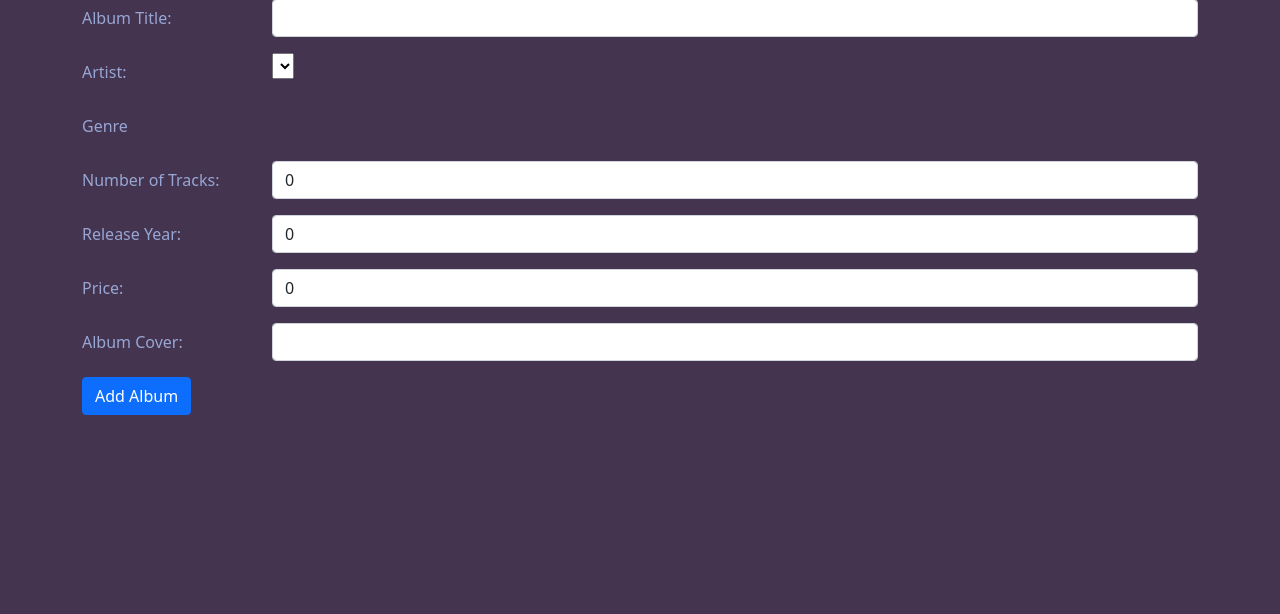
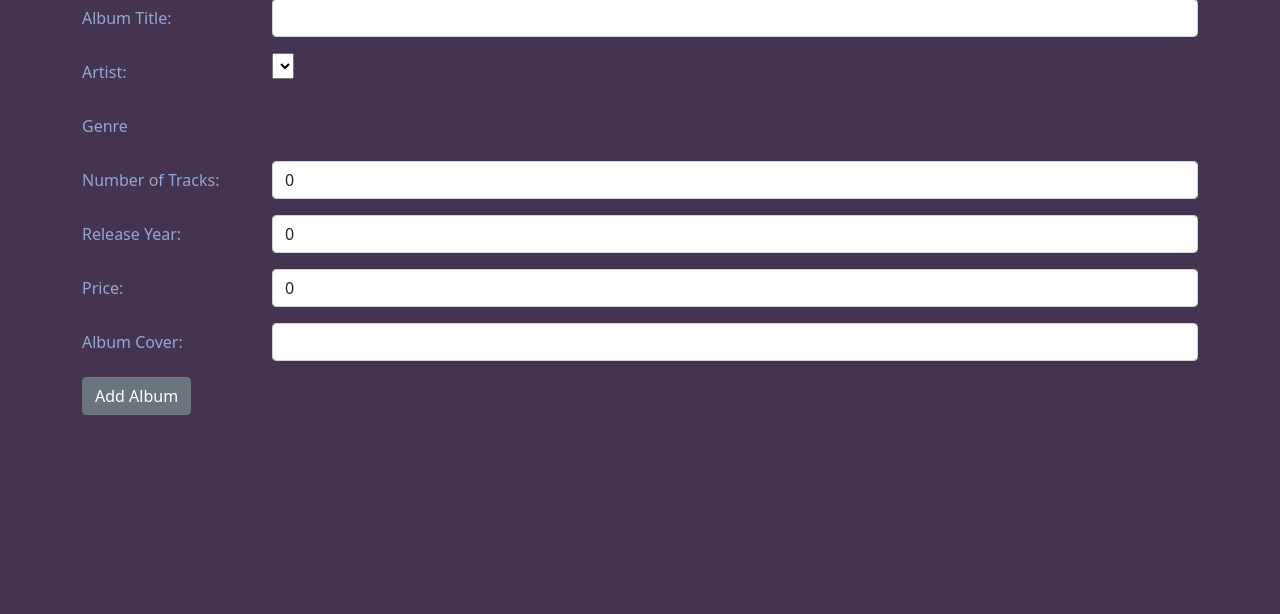
Before and after one commit to A-Cao128/RecordCollection-CSCI3302, an ASP.NET Core app: page /Albums/AddAlbum in a window 1280 px wide. Shown: the part 75-689 px from the top of the page. Run offline with ASP.NET Core 8, Linux system fonts and the light colour scheme; data that the repository does not hold is empty; style sheets or scripts are compiled from the project's sources; database files in the repository are not loaded; some libraries are stand-ins or nearby versions.

Commit message:
Changed button colors for add and edit pages for album and artist

```diff
--- a/RecordCollectionUI/Pages/Albums/AddAlbum.cshtml
+++ b/RecordCollectionUI/Pages/Albums/AddAlbum.cshtml
@@ -106,5 +106,5 @@
         </div>
     </div>
 
-    <button type="submit" class="btn btn-primary" onclick=" return validateInput()">Add Album</button>
+    <button type="submit" class="btn btn-secondary" onclick=" return validateInput()">Add Album</button>
 </form>
--- a/RecordCollectionUI/Pages/Albums/EditAlbum.cshtml
+++ b/RecordCollectionUI/Pages/Albums/EditAlbum.cshtml
@@ -64,5 +64,5 @@
         </div>
     </div>
 
-    <button type="submit" class="btn btn-primary" onclick="return validateInput()">Update Album</button>
+    <button type="submit" class="btn btn-secondary" onclick="return validateInput()">Update Album</button>
 </form>
--- a/RecordCollectionUI/Pages/Artists/AddArtist.cshtml
+++ b/RecordCollectionUI/Pages/Artists/AddArtist.cshtml
@@ -55,5 +55,5 @@
             <input type="text" id="inputArtistWebsite" class="form-control" asp-for="NewArtist.ArtistWebsite" />
         </div>
     </div>
-    <button type="submit" class="btn btn-primary" onclick="return validateInput()">Add artist</button>
+    <button type="submit" class="btn btn-secondary" onclick="return validateInput()">Add artist</button>
 </form>
--- a/RecordCollectionUI/Pages/Artists/EditArtist.cshtml
+++ b/RecordCollectionUI/Pages/Artists/EditArtist.cshtml
@@ -51,5 +51,5 @@
             <input type="text" class="form-control" id="inputArtistWebsite" asp-for="ExistingArtist.ArtistWebsite" />
         </div>
     </div>
-    <button type="submit" class="btn btn-primary" onclick="return validateInput()">Update Artist</button>
+    <button type="submit" class="btn btn-secondary" onclick="return validateInput()">Update Artist</button>
 </form>
```
